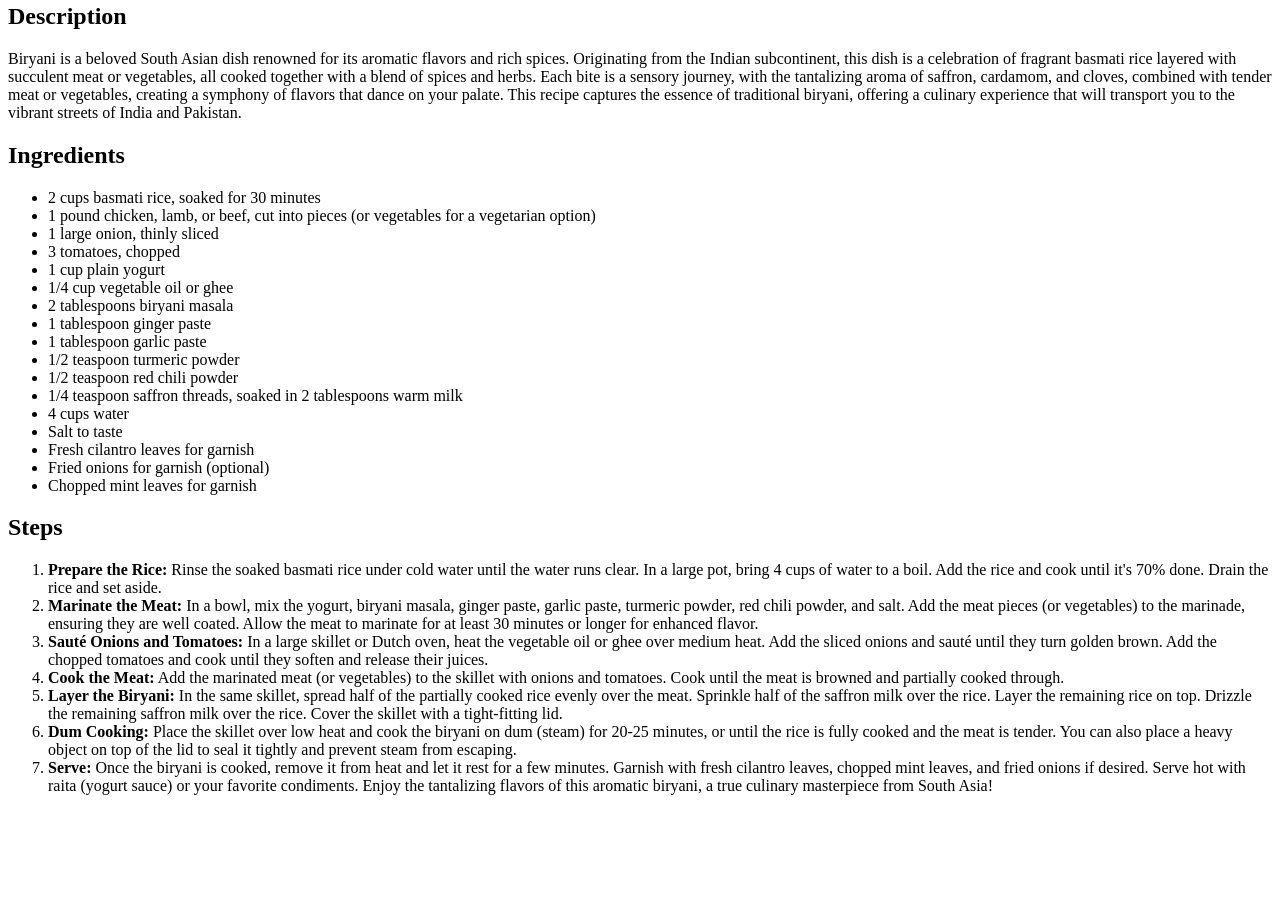
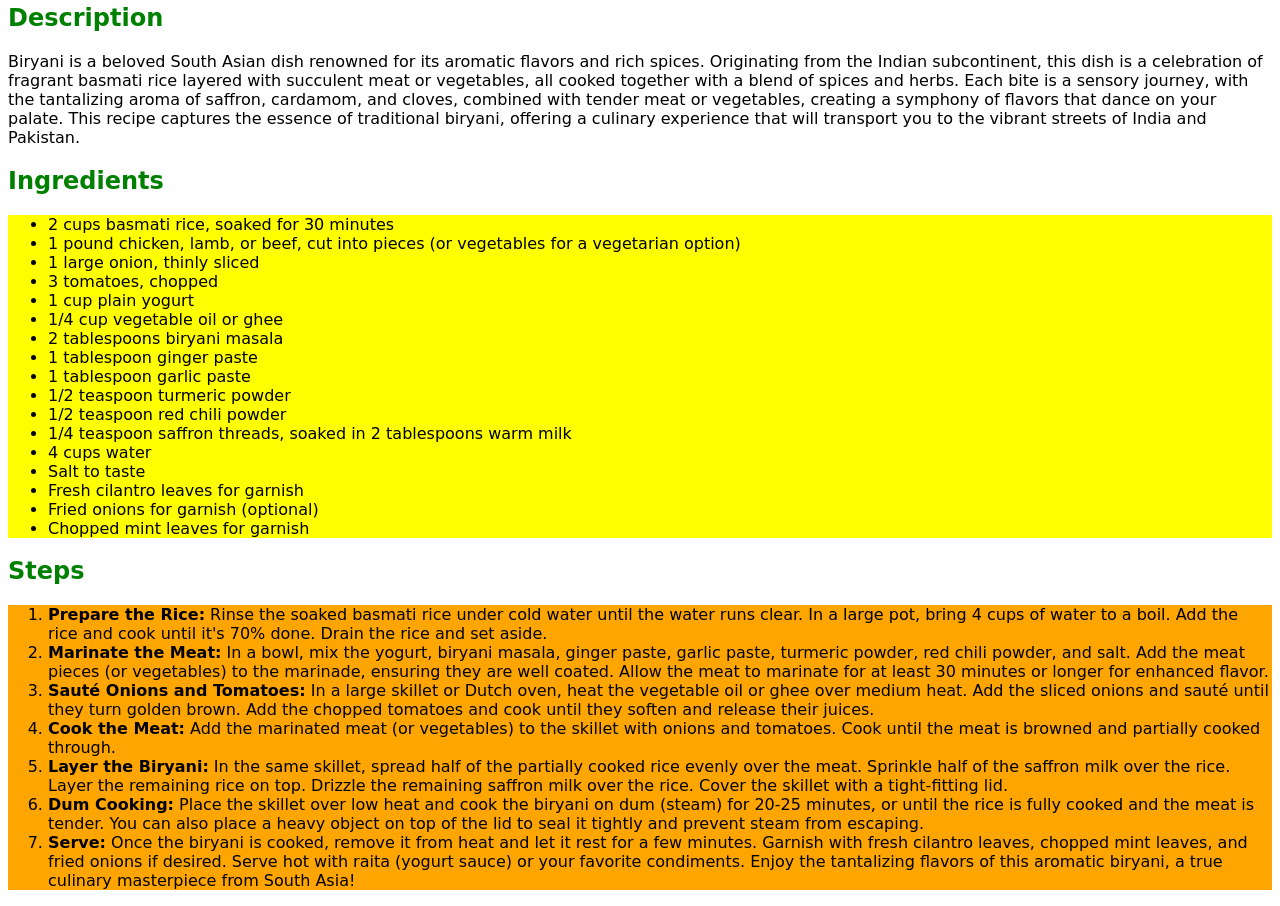
Before and after one commit to Abdulee/odin-recipes, a plain HTML site: page recipes/biryani.html in a window 1280 px wide. Shown: the part 601-1507 px from the top of the page. Before the commit the page ends 1412 px from the top, so only its background shows below. Drawn offline with Linux system fonts and the light colour scheme.

Commit message:
Basic styles added to all files
Basic stylesheet and added all these styles to all of the files using
the link tag.

```diff
--- a/recipes/biryani.html
+++ b/recipes/biryani.html
@@ -1,6 +1,7 @@
 <!DOCTYPE html>
 <html lang="en">
    <head>
+      <link rel="stylesheet" href="../style.css">
       <meta charset="utf-8">
       <title>Biryani by Odin Recipes</title>
    </head>
--- a/style.css
+++ b/style.css
@@ -0,0 +1,12 @@
+body {
+   font-family: "Lucida Handwriting", cursive;
+}
+h1, h2 {
+   color: green;
+}
+ul {
+   background-color: yellow;
+}
+ol {
+   background-color: orange;
+}
```
Also changed, not shown: recipes/cinnamon-rolls.html (+1 -0 lines), recipes/lasagna.html (+1 -0 lines).
